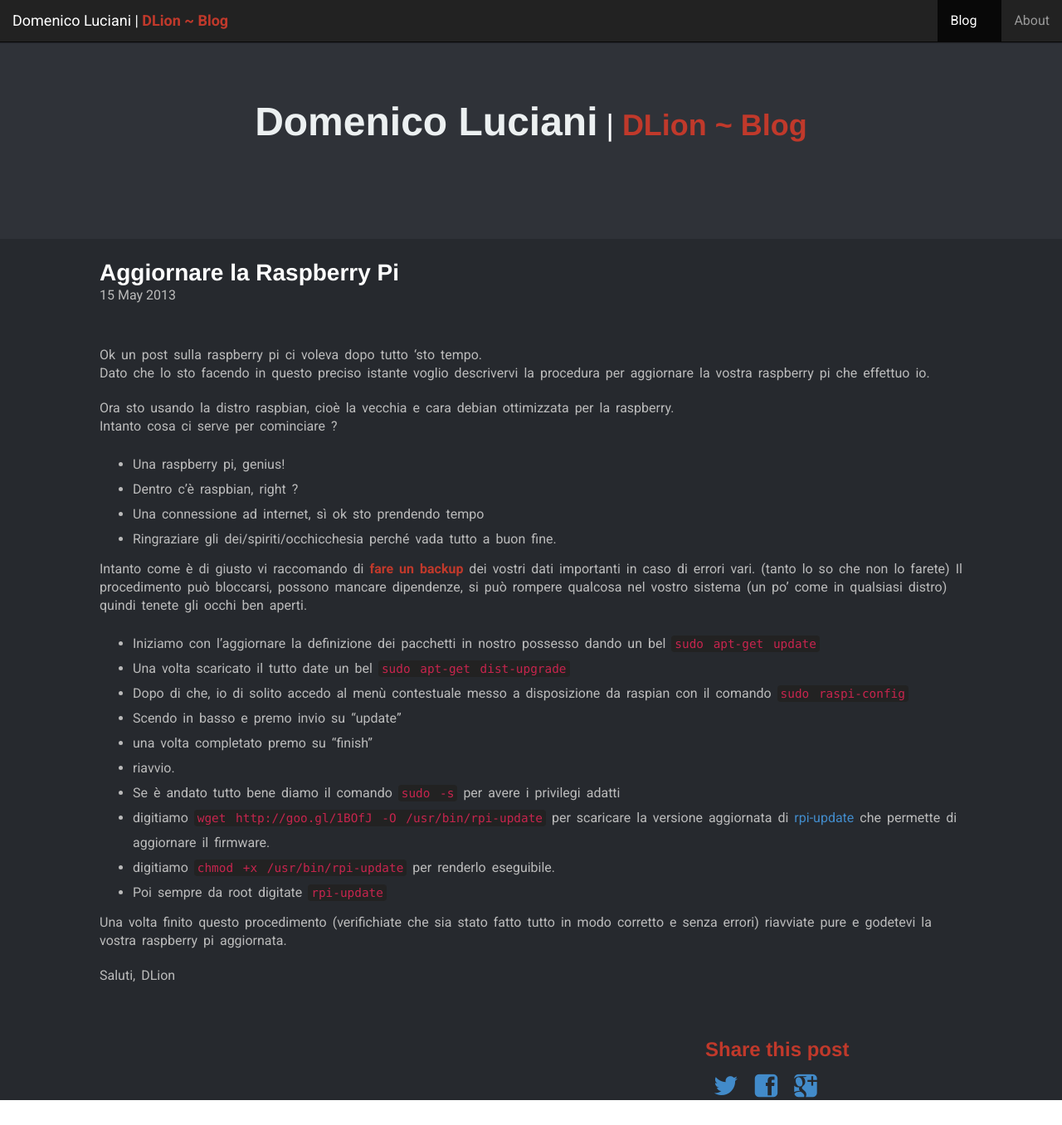
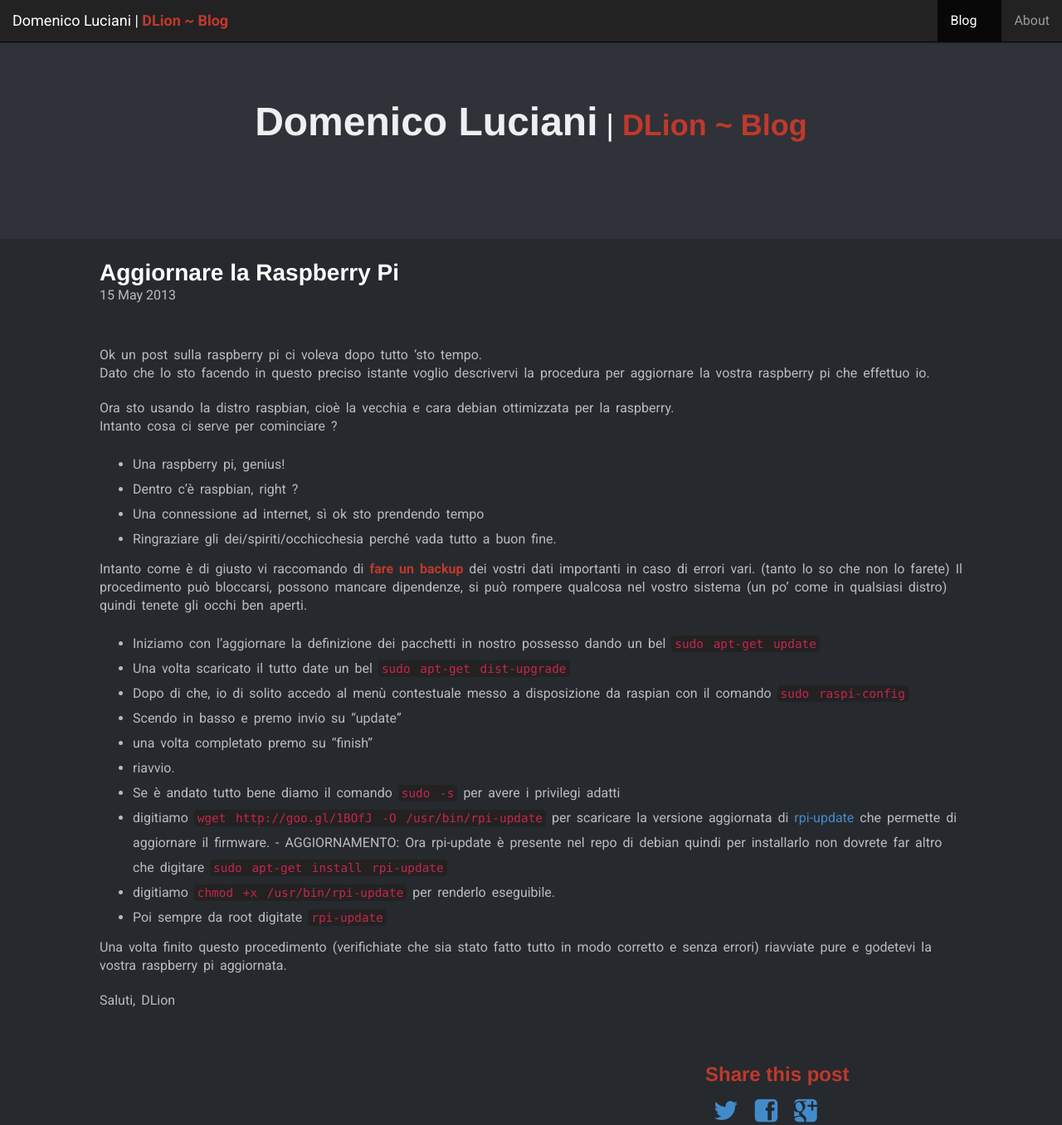
Before and after one commit to dlion/dlion.github.io, a Jekyll site: the page built from _posts/2013-05-15-aggiornare-la-raspberry-pi.md, in a window 1280 px wide and 1356 px high. Shown: the whole window at 83% size. Built offline with Jekyll 4.4.1, drawn with Linux system fonts in a browser that asks for light colours; Markdown is read by kramdown in place of the engine named in the settings; comment, search, counter and statistics services are not loaded.

Commit message:
articolo aggiornato!

```diff
--- a/_posts/2013-05-15-aggiornare-la-raspberry-pi.md
+++ b/_posts/2013-05-15-aggiornare-la-raspberry-pi.md
@@ -23,7 +23,7 @@
 * una volta completato premo su "finish"
 * riavvio.
 * Se è andato tutto bene diamo il comando `sudo -s` per avere i privilegi adatti
-* digitiamo `wget http://goo.gl/1BOfJ -O /usr/bin/rpi-update` per scaricare la versione aggiornata di [rpi-update](https://raw.github.com/Hexxeh/rpi-update/master/rpi-update) che permette di aggiornare il firmware.
+* digitiamo `wget http://goo.gl/1BOfJ -O /usr/bin/rpi-update` per scaricare la versione aggiornata di [rpi-update](https://raw.github.com/Hexxeh/rpi-update/master/rpi-update) che permette di aggiornare il firmware. - AGGIORNAMENTO: Ora rpi-update è presente nel repo di debian quindi per installarlo non dovrete far altro che digitare `sudo apt-get install rpi-update`
 * digitiamo `chmod +x /usr/bin/rpi-update` per renderlo eseguibile.
 * Poi sempre da root digitate `rpi-update`
 
```
